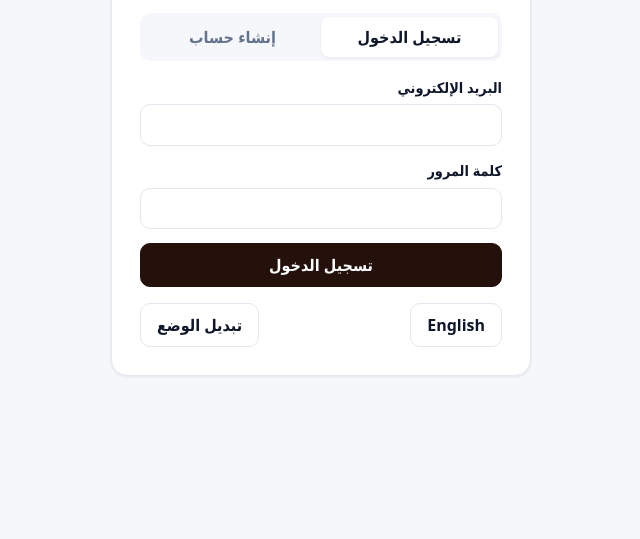
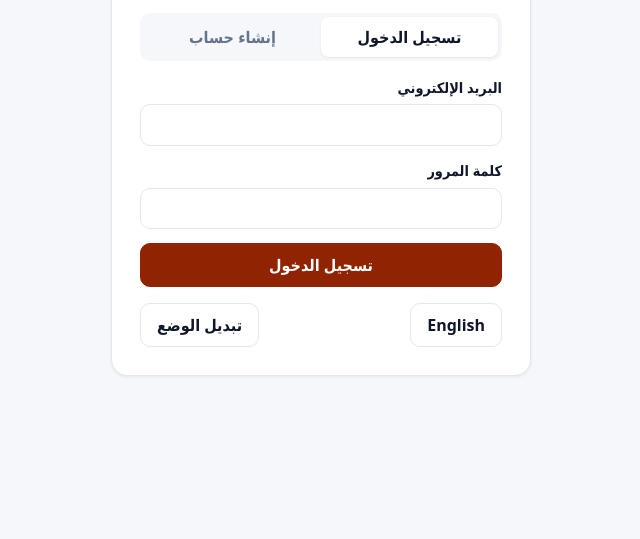
Before and after one commit to waleednemer/TaskFlow, a plain HTML site: page frontend/index.html in a window 1280 px wide. Shown: the part 261-800 px from the top of the page, without its empty margins (319-959 px from the left). Drawn offline with Linux system fonts and the light colour scheme; no server answers.

Commit message:
Add TaskFlow Frontend Css UI red

```diff
--- a/frontend/css/style.css
+++ b/frontend/css/style.css
@@ -1,6 +1,6 @@
 :root {
   --bg: #f6f7fb; --surface: #ffffff; --text: #0f172a; --muted: #64748b; --border: #e2e8f0;
-  --accent: #25110b; --accent-ink: #ffffff; --danger: #dc2626; --shadow: 0 1px 3px rgba(15, 23, 42, .08);
+  --accent: #8f2302; --accent-ink: #ffffff; --danger: #dc2626; --shadow: 0 1px 3px rgba(15, 23, 42, .08);
   --radius: 12px; color-scheme: light;
 }
 [data-theme="dark"] {
```
